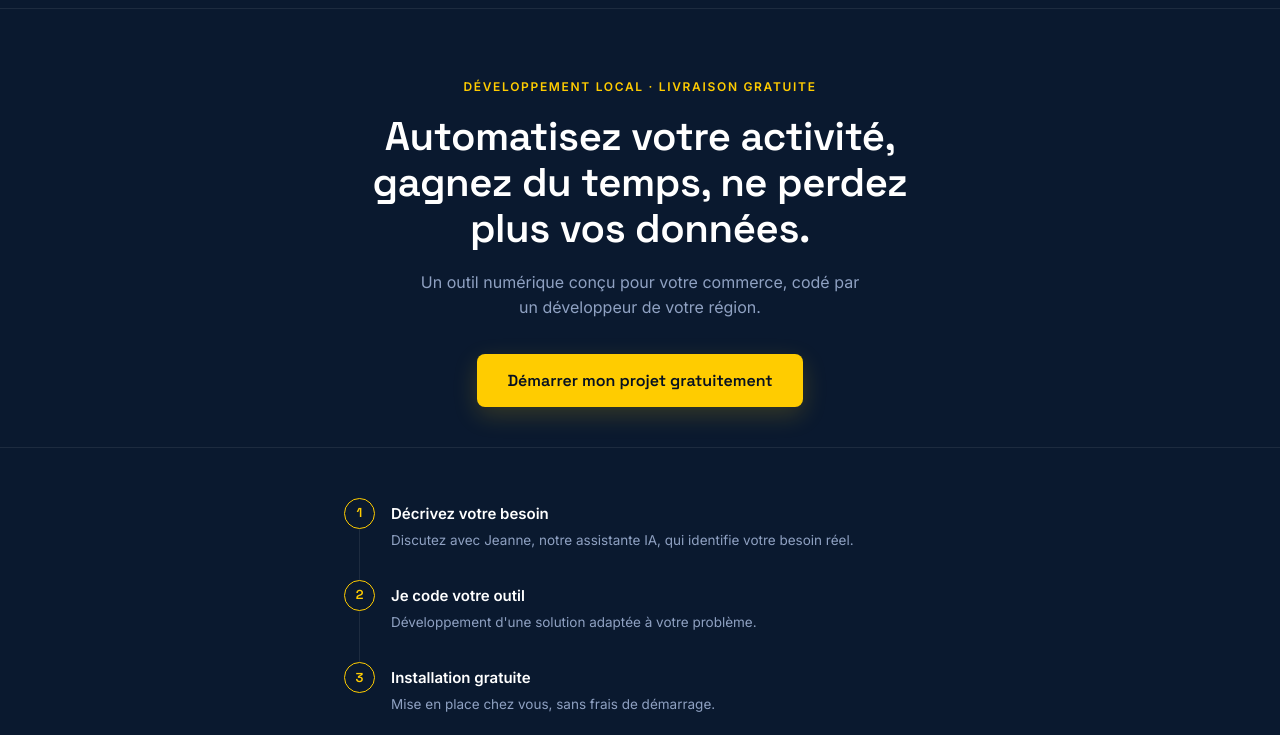
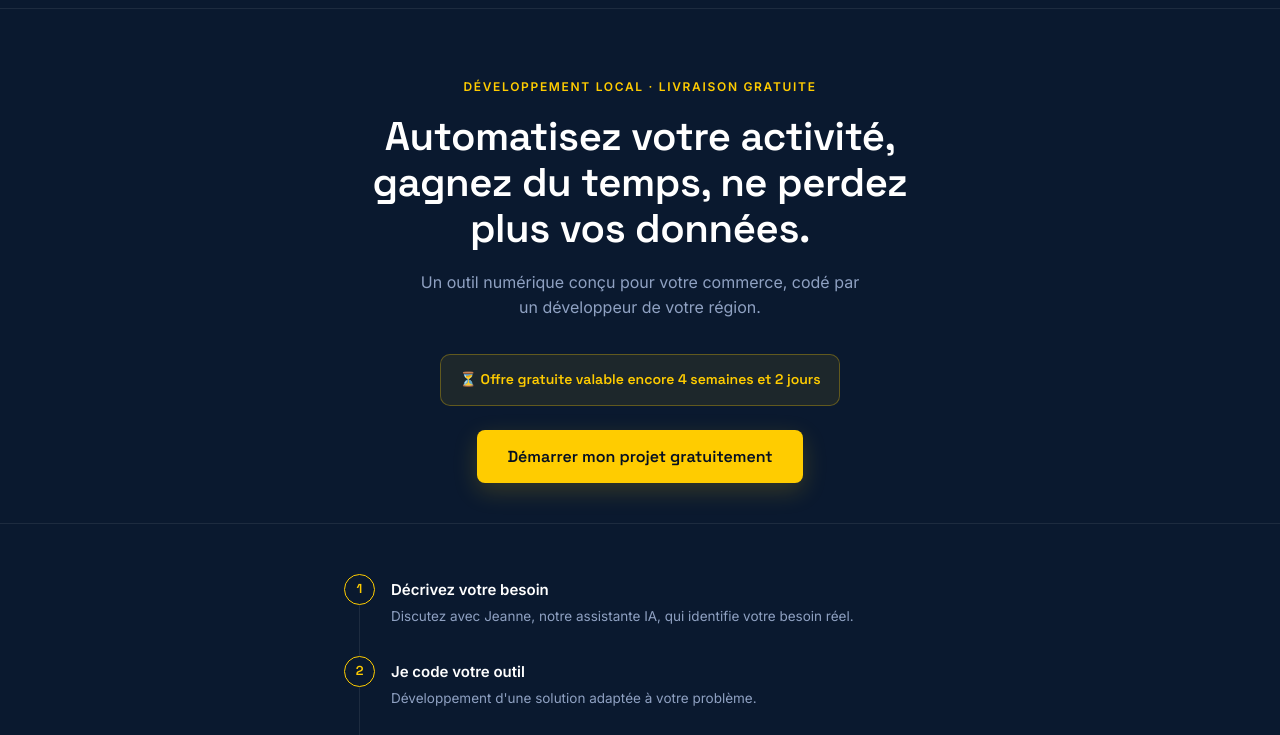
Before and after one commit to sasoricfa7-coder/GESTION, a plain HTML site: page index.html in a window 1280 px wide. Shown: the part 61-796 px from the top of the page. Drawn offline with nearby package versions, Linux system fonts and the light colour scheme.

Commit message:
Update index.html

```diff
--- a/index.html
+++ b/index.html
@@ -44,6 +44,20 @@
   .cta:hover{transform:translateY(-2px);box-shadow:0 12px 28px rgba(255,204,0,0.25);}
   .cta:focus-visible{outline:3px solid var(--white);outline-offset:3px;}
   .cta:active{transform:translateY(0);}
+
+  .offer-banner{
+    background:rgba(255,204,0,0.08);
+    border:1px solid rgba(255,204,0,0.3);
+    border-radius:10px;
+    padding:14px 18px;
+    margin:0 auto 24px;
+    max-width:400px;
+    font-family:'Space Grotesk',sans-serif;
+    font-weight:600;
+    font-size:14px;
+    color:var(--yellow);
+    text-align:center;
+  }
 
   .process{padding:36px 0 56px;border-top:1px solid var(--line);border-bottom:1px solid var(--line);}
   .steps{display:flex;flex-direction:column;gap:0;}
@@ -141,6 +155,7 @@
       <span class="eyebrow">Développement local &middot; Livraison gratuite</span>
       <h2>Automatisez votre activité, gagnez du temps, ne perdez plus vos données.</h2>
       <p>Un outil numérique conçu pour votre commerce, codé par un développeur de votre région.</p>
+      <div class="offer-banner" id="offerBanner"></div>
       <button class="cta" id="openChat" type="button">Démarrer mon projet gratuitement</button>
     </div>
   </section>
@@ -366,6 +381,13 @@ Contact : ${recap.nom} — ${recap.whatsapp}`;
       });
     });
 
+    // Archivage GitHub, en parallèle de l'e-mail, indépendant de son succès
+    fetch(WORKER_URL, {
+      method: 'POST',
+      headers: {'Content-Type':'application/json'},
+      body: JSON.stringify({ action: 'archive', recap: recap })
+    }).catch(err => console.error('Archive GitHub échouée:', err));
+
     try{
       await emailjs.send(EMAILJS_SERVICE_ID, EMAILJS_TEMPLATE_ID, {
         secteur: recap.secteur,
@@ -383,6 +405,33 @@ Contact : ${recap.nom} — ${recap.whatsapp}`;
       if(s){ s.textContent = "L'envoi a échoué (détail dans la console F12) — copie le message ci-dessous"; s.classList.add('err'); }
     }
   }
+
+  // ===== Moteur de compte à rebours réutilisable =====
+  const OFFER_START = new Date("2026-07-10T00:00:00");
+  const OFFER_DURATION_DAYS = 30;
+
+  function renderCountdown(){
+    const end = new Date(OFFER_START.getTime() + OFFER_DURATION_DAYS * 86400000);
+    const now = new Date();
+    const diffMs = end - now;
+    const el = document.getElementById('offerBanner');
+    if(!el) return;
+
+    if(diffMs <= 0){
+      el.textContent = "Offre de lancement terminée";
+      return;
+    }
+    const totalDays = Math.ceil(diffMs / 86400000);
+    const weeks = Math.floor(totalDays / 7);
+    const days = totalDays % 7;
+    let text = "⏳ Offre gratuite valable encore ";
+    if(weeks > 0) text += `${weeks} semaine${weeks>1?'s':''}`;
+    if(weeks > 0 && days > 0) text += " et ";
+    if(days > 0 || weeks === 0) text += `${days} jour${days>1?'s':''}`;
+    el.textContent = text;
+  }
+  renderCountdown();
+  setInterval(renderCountdown, 3600000);
 </script>
 
 </body>
```
